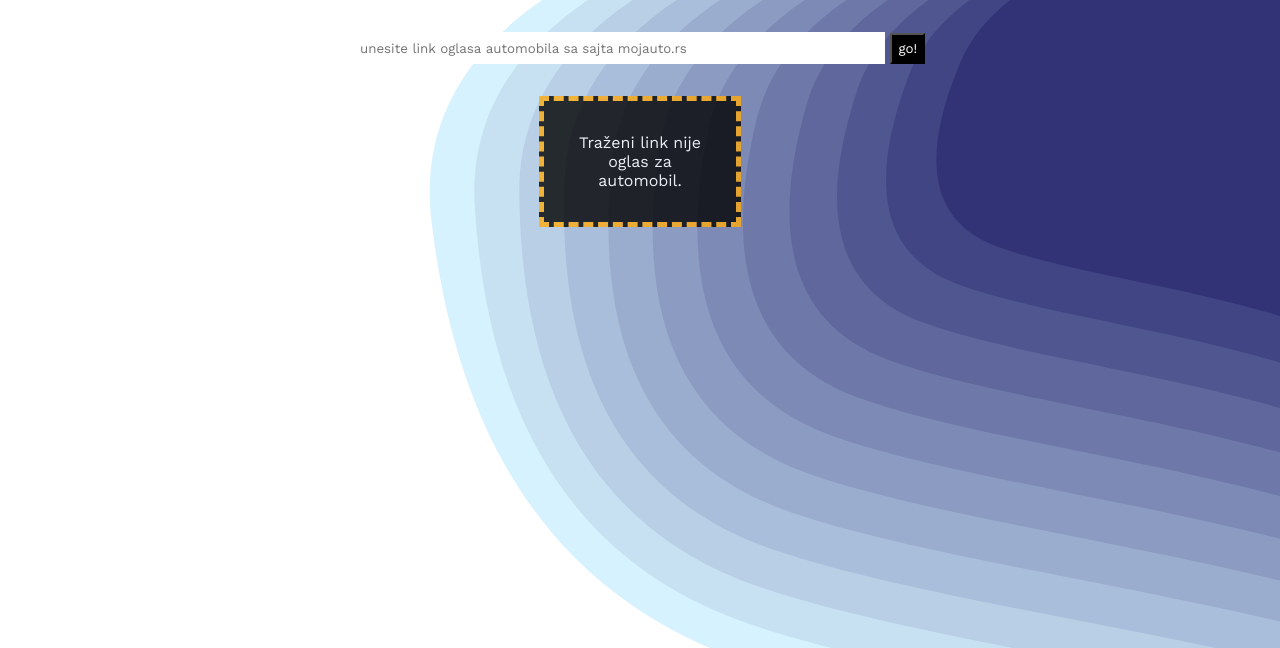
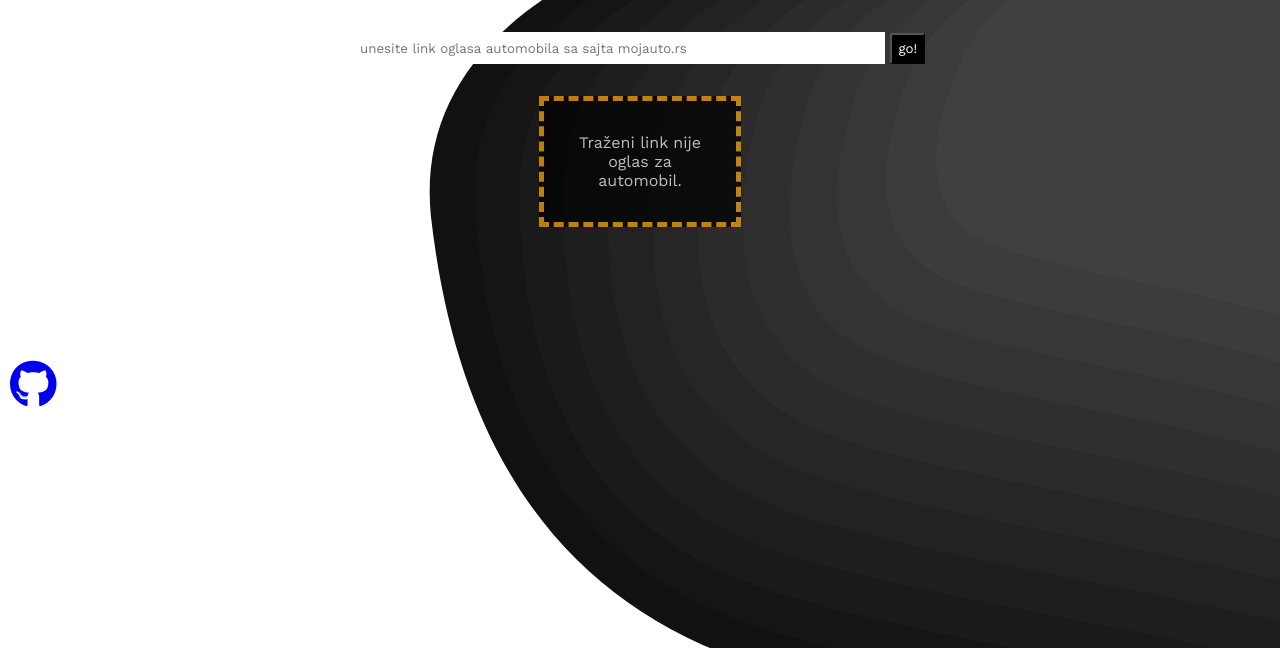
Before and after one commit to dborovac/car-card, a Flask app: template templates/error_not_a_car.html in a window 1280 px wide. Shown: the top 648 px of the page. Run offline with Flask 2, Linux system fonts and the light colour scheme; the template is opened without the code that fills it, so the values that code supplies are empty; some libraries are stand-ins or nearby versions.

Commit message:
added github icon other small changes

```diff
--- a/static/css/stylesheet.css
+++ b/static/css/stylesheet.css
@@ -7,7 +7,7 @@
 }
 
 body {
-    background-image: url('img/background.svg');
+    background-image: url('../img/background1.svg');
     background-attachment: fixed;
     background-size: cover;
 }
@@ -40,20 +40,33 @@ p {
     color: white;
 }
 
+.icon:visited {
+    color: black;
+}
+
+.fa-github {
+    position: absolute;
+    top: 45%;
+    left: 10px;
+}
+
+.fa-github:hover {
+    color: #E43F5A;
+}
+
 .card {
     background-color: #162447;
     display: flex;
     flex-direction: column;
     align-items: center;
     width: 400px;
-    margin: 3em auto;
-    box-shadow: 10px 10px 5px black;
+    margin: 2em auto;
 }
 
 .not-car {
     width: 15%;
     background-color: black;
-    opacity: 0.8;
+    opacity: 0.7;
     margin: 2em auto;
     border: 5px dashed #FFAA0F;
 }
@@ -76,6 +89,7 @@ p {
     margin-bottom: 3em;
     padding: 2em 3em;
     border-radius: 20%;
+    width: 60%;
 }
 
 .name, .year, .fuel, .km {
--- a/templates/base.html
+++ b/templates/base.html
@@ -5,6 +5,7 @@
     <meta name="viewport" content="width=device-width, initial-scale=1.0">
     <link rel="stylesheet" href="{{ url_for('static', filename='css/stylesheet.css') }}">
     <link rel="icon" href="{{ url_for('static', filename='favicon.ico') }}">
+    <script src="https://kit.fontawesome.com/423ba5cb58.js" crossorigin="anonymous"></script>
     {% block head %}{% endblock %}
     <title>car card</title>
 </head>
@@ -15,6 +16,9 @@
             <input type="submit" value="go!" class="go">
         </form>
     </div>
+    <a href="https://github.com/dborovac/car-card" target="_blank" class="icon">
+        <i class="fab fa-github fa-3x"></i>
+    </a>
     {% block body %}{% endblock %}
 </body>
 </html>
```
Also changed, not shown: static/img/background.svg (renamed from static/css/img/background.svg), static/img/background1.svg (added).
